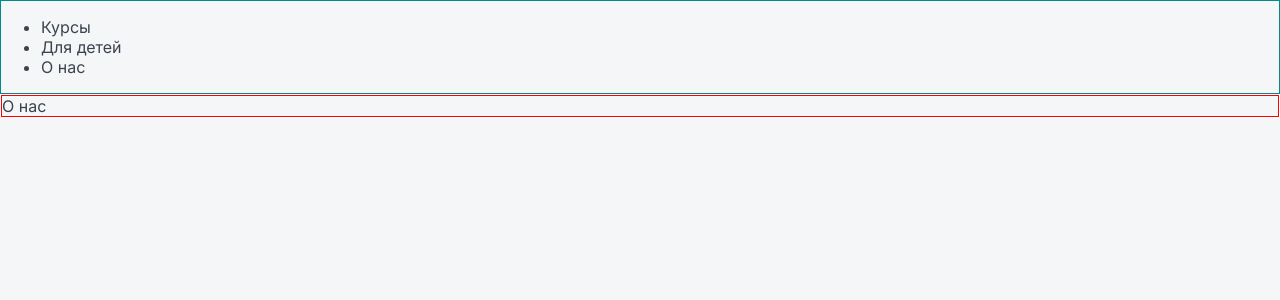
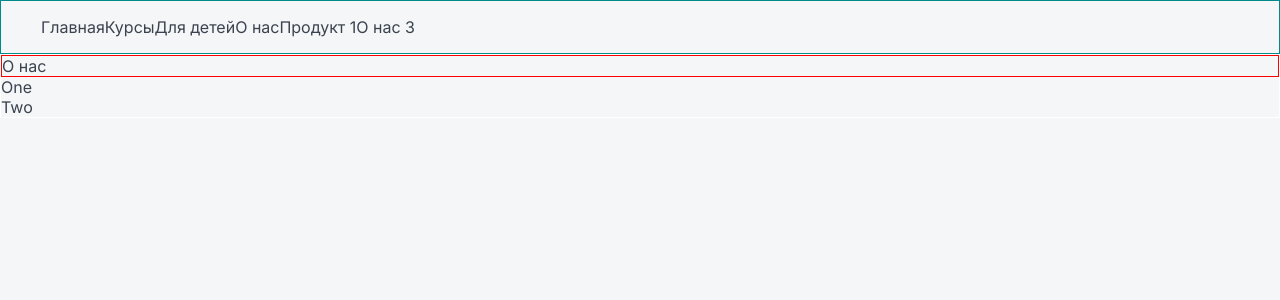
Before and after one commit to PavelLatmentsev/OWl-Next.js-, a Next.js app: page /about in a window 1280 px wide. Shown: the top 300 px of the page. Built offline with nearby package versions, Linux system fonts and the light colour scheme.

Commit message:
add  useRouter, add paralell routes

```diff
--- a/api/page.tsx
+++ b/api/page.tsx
@@ -2,7 +2,7 @@ import API from "@/app/api";
 import { TopPageModel } from "@/interface/page.interface";
 
 export async function getPage(alias:string):Promise<TopPageModel | null> {
-
+    await new Promise(res => setTimeout(() => res(""), 3000) );
     const res=await fetch(API.topPage.byAlias + alias, {
       next: {revalidate:10}
     });
--- /dev/null
+++ b/app/(site)/about/@one/page.tsx
@@ -0,0 +1,4 @@
+
+export default function One(): JSX.Element {
+  return <div>One</div>;
+}
--- /dev/null
+++ b/app/(site)/about/@two/page.tsx
@@ -0,0 +1,4 @@
+
+export default function Two(): JSX.Element {
+  return <div>Two</div>;
+}
--- a/app/(site)/about/layout.tsx
+++ b/app/(site)/about/layout.tsx
@@ -1,7 +1,17 @@
 export default function AboutLayout({
   children,
+  one,
+  two,
 }: {
   children: React.ReactNode;
+  one: React.ReactNode;
+  two: React.ReactNode;
 }) {
-  return <div style={{border:"1px solid #fff"}}>{children}</div>;
+  return (
+    <div style={{ border: "1px solid #fff" }}>
+      {children}
+      {one}
+      {two}
+    </div>
+  );
 }
--- a/app/(site)/components/Menu/context/app.context.tsx
+++ b/app/(site)/components/Menu/context/app.context.tsx
@@ -12,6 +12,7 @@ export interface IAppContext {
 export const AppContext = createContext<IAppContext>({ menu: [], firstCategory: TopLevelCategory.Courses });
 
 export const AppContextProvider = ({ menu, firstCategory, children }: PropsWithChildren<IAppContext>): JSX.Element => {
+
 	const [menuState, setMenuState] = useState<MenuItem[]>(menu);
 	const setMenu = (newMenu: MenuItem[]) => {
 		setMenuState(newMenu);
--- a/app/(site)/layout.tsx
+++ b/app/(site)/layout.tsx
@@ -2,6 +2,7 @@ import "./globals.css";
 import type { Metadata } from "next";
 import { Inter } from "next/font/google";
 import styles from "./page.module.css";
+import Link from "next/link";
 
 const inter = Inter({ subsets: ["latin"] });
 
@@ -28,9 +29,12 @@ export default function RootLayout({
       <body className={inter.className}>
         <nav className={styles.nav}>
           <ul>
-            <li>Курсы</li>
-            <li>Для детей</li>
-            <li>О нас</li>
+          <Link href={"/"}>Главная</Link>
+            <Link href={"/courses"}>Курсы</Link>
+            <Link href={"/products/1"}>Для детей</Link>
+            <Link href={"/about"}>О нас</Link>
+            <Link href={"/products/1"}>Продукт 1</Link>
+            <Link href={"/prаdadasdas"}>О нас 3 </Link>
           </ul>
         </nav>
         {children}
--- a/app/(site)/page.tsx
+++ b/app/(site)/page.tsx
@@ -1,6 +1,6 @@
 
 import { Htag, Button, Ptag, Tag } from '@/components';
-import { Metadata } from 'next';
+import {  Metadata } from 'next';
 import { withLayout } from "@/layout/Layout";
 import Menu from './components/Menu/Menu';
 export const metadata: Metadata = {
@@ -17,9 +17,9 @@ export const metadata: Metadata = {
 
 
 
- async function Home() {
+ function Home() {
   // const [rating,setRating]=useState<number>(4);
-  // const menu = await getMenu(0);
+
   return (
     <>
     {/* <main >
--- /dev/null
+++ b/app/(site)/products/[alias]/loading.tsx
@@ -0,0 +1,3 @@
+export default function Loading() {
+  return <h2>Loading...</h2>;
+}
--- a/layout/Sidebar/Sidebar.tsx
+++ b/layout/Sidebar/Sidebar.tsx
@@ -1,7 +1,6 @@
 
 import { ISidebarProps } from "./Sidebar.props";
-import styles from "./Sidebar.module.css";
-import cn from "classnames";
+
 export const Sidebar = ({ ...props }: ISidebarProps): JSX.Element => {
   return (
   <div {...props}>
```
Also changed, not shown: app/(site)/components/Menu/Menu.tsx (+5 -4 lines), app/(site)/products/[alias]/page.tsx (+6 -6 lines), app/(site)/products/error.tsx (added, +8 -0 lines).
